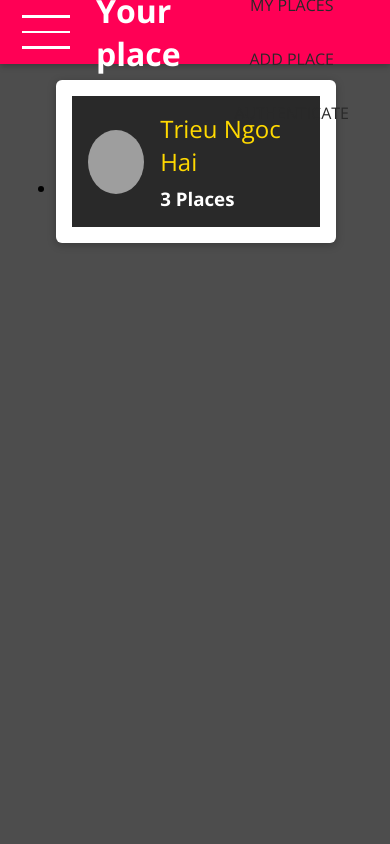
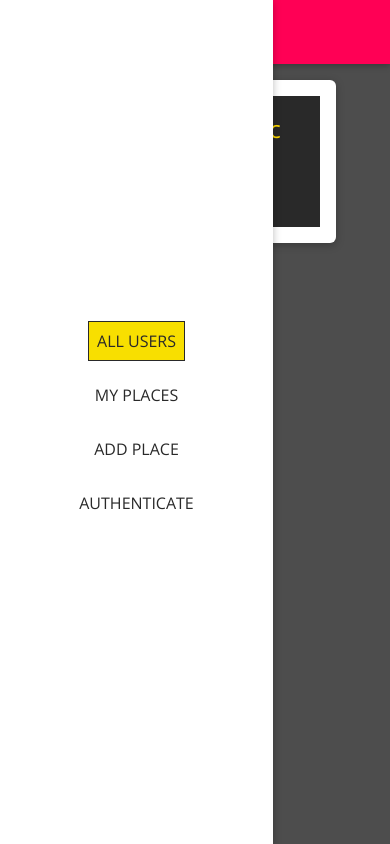
Before and after one commit to trieungochai/fullstack-MERN-project, a React (Create React App) app: page / in a window 390 px wide. Built offline with nearby package versions, Linux system fonts and the light colour scheme; grey boxes are pictures that could not be loaded.

Commit message:
Implementing a Basic Desktop & Mobile Navigation

```diff
--- a/src/shared/components/Navigation/MainNavigation.js
+++ b/src/shared/components/Navigation/MainNavigation.js
@@ -4,9 +4,16 @@
 import './MainNavigation.css';
 import MainHeader from './MainHeader';
 import NavLinks from './NavLinks';
+import SideDrawer from './SideDrawer';
 
 const MainNavigation = props => {
   return (
+    <React.Fragment>
+      <SideDrawer>
+        <nav className="main-navigation__drawer-nav">
+          <NavLinks />
+        </nav>
+      </SideDrawer>
       <MainHeader>
         <button className="main-navigation__menu-btn">
           <span />
@@ -16,10 +23,11 @@
         <h1 className="main-navigation__title">
           <Link to="/">Your place</Link>
         </h1>
-      <nav>
+        <nav className="main-navigation__header-nav">
           <NavLinks />
         </nav>
       </MainHeader>
+    </React.Fragment>
   );
 };
 
--- a/src/shared/components/Navigation/SideDrawer.css
+++ b/src/shared/components/Navigation/SideDrawer.css
@@ -0,0 +1,10 @@
+.side-drawer {
+  position: fixed;
+  left: 0;
+  top: 0;
+  z-index: 100;
+  height: 100vh;
+  width: 70%;
+  background: white;
+  box-shadow: 0 2px 8px rgba(0, 0, 0, 0.26);
+}
--- a/src/shared/components/Navigation/SideDrawer.js
+++ b/src/shared/components/Navigation/SideDrawer.js
@@ -0,0 +1,9 @@
+import React from 'react';
+
+import './SideDrawer.css';
+
+const SideDrawer = props => {
+  return <aside className="side-drawer">{props.children}</aside>
+};
+
+export default SideDrawer;
```
Lines whose indentation alone changed are shown as unchanged.
